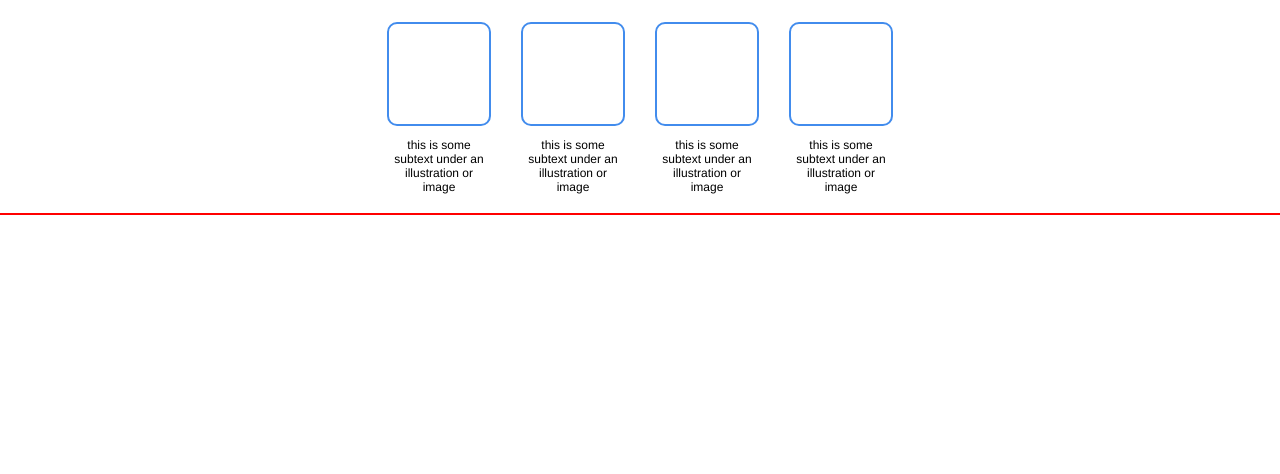
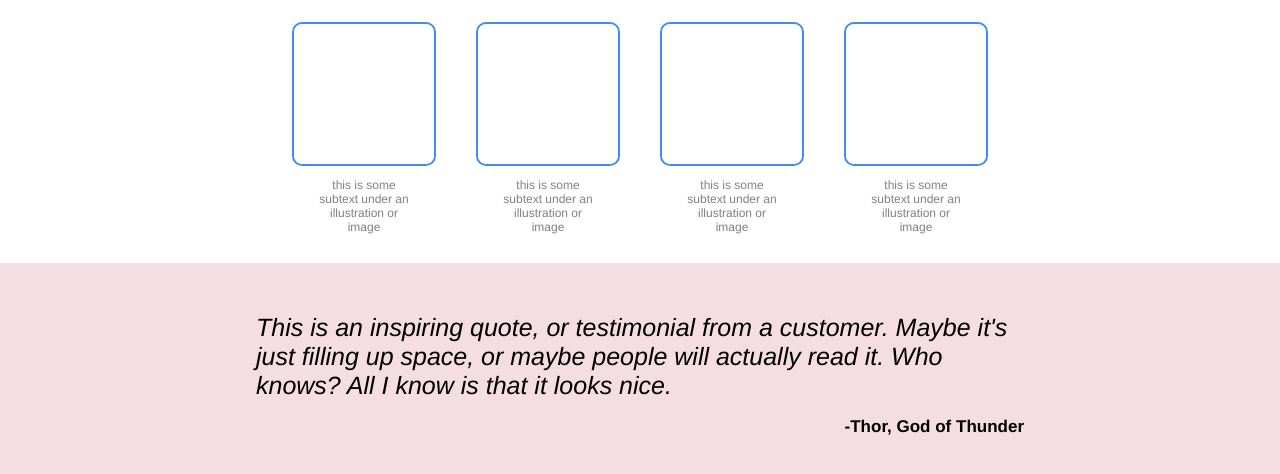
Before and after one commit to 2oothpick/odin-recipes, a plain HTML site: page landing_page/index.html in a window 1280 px wide. Shown: the part 394-868 px from the top of the page. Before the commit the page ends 800 px from the top, so only its background shows below. Drawn offline with Linux system fonts and the light colour scheme.

Commit message:
Start fourth section Done with the third section of the page, designing the fourth

```diff
--- a/landing_page/index.html
+++ b/landing_page/index.html
@@ -76,7 +76,16 @@
                 </div>
             </div>
         </section>
+        <section class="section-3">
+            <div>
+                <p>This is an inspiring quote, or testimonial from a customer. Maybe
+                    it's just filling up space, or maybe people will actually read it.
+                    Who knows? All I know is that it looks nice.
+                </p>
+                <p>-Thor, God of Thunder</p>
+            </div>
 
+        </section>
 
 
         <footer>
--- a/landing_page/styles/styles.css
+++ b/landing_page/styles/styles.css
@@ -2,7 +2,7 @@ body {
     background-color: rgb(255, 255, 255);
     margin: 0px;
     padding: 0px;
-    color: #ffffff;
+    color: #970000;
     font-size: 20px;
     font-family: Circular, "Helvetica Neue", Helvetica, Arial, sans-serif;
     min-height: 100vh;
@@ -89,12 +89,11 @@ button {
     font-size: 10px
 }
 
-/* second section */
+/* section 2 */
 .section-2 {
     background-color: white;
-    border-bottom: 2px solid red;
     margin-top: 30px;
-    height: 250px
+    height: 300px
 }
 
 .section-2 h2 {
@@ -108,7 +107,7 @@ button {
     display: flex;
     justify-content: center;
     align-items: center;
-    gap: 30px;
+    gap: 40px;
 }
 
 .flex-container-2 .square {
@@ -120,8 +119,8 @@ button {
 }
 
 .flex-container-2 .square div {
-    width: 100px;
-    height: 100px;
+    width: 140px;
+    height: 140px;
     border: 2px solid rgb(66, 140, 237);
     border-radius: 10px;
 
@@ -131,4 +130,33 @@ button {
     max-width: 100px;
     font-size: 12px;
     text-align: center;
+    color: grey;
 }
+
+/* section 3 */
+.section-3 {
+    width: 100%;
+    padding: 50px 0px;
+    background-color: rgb(244, 222, 226);
+}
+
+.section-3 div {
+    max-width: 60%;
+    margin: auto;
+}
+
+.section-3 div p:nth-child(1) {
+    font-size: 25px;
+    margin: 0px;
+    text-align: left;
+    font-style: italic;
+    font-weight: 100;
+    color: black;
+}
+
+.section-3 div p:nth-child(2) {
+    font-weight: bold;
+    font-size: 17px;
+    text-align: right;
+    color: black;
+}
```
